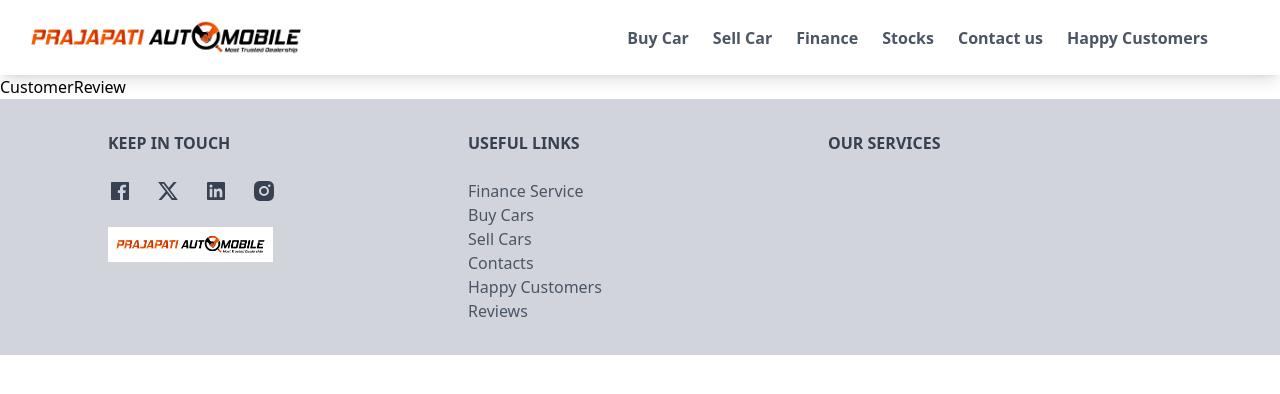
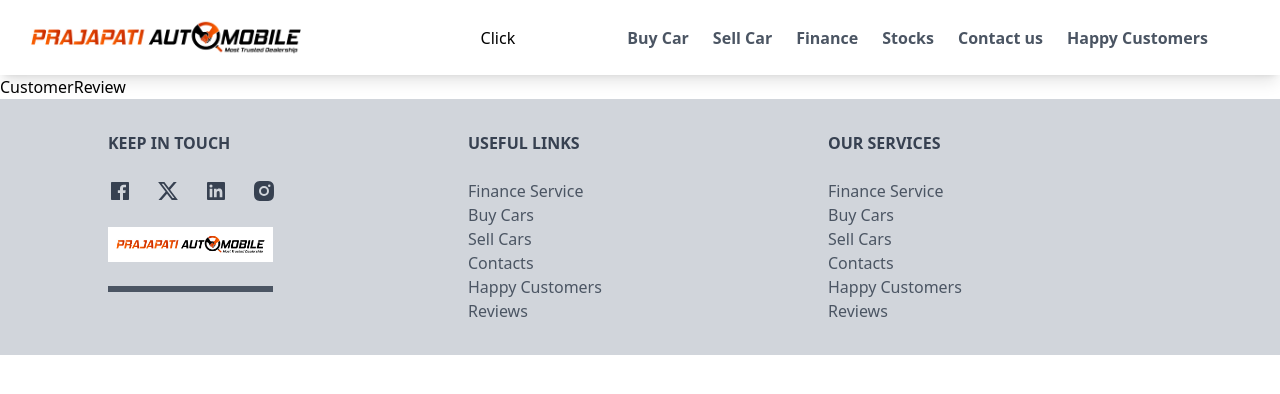
Before and after one commit to codervinod123/prajapati-automobiles, a React (Create React App) app: page /happy-customers in a window 1280 px wide. Shown: the top 394 px of the page. Built offline with nearby package versions, Linux system fonts and the light colour scheme; some icons are missing.

Commit message:
redux configured

```diff
--- a/package.json
+++ b/package.json
@@ -3,12 +3,14 @@
   "version": "0.1.0",
   "private": true,
   "dependencies": {
+    "@reduxjs/toolkit": "^2.0.1",
     "@testing-library/jest-dom": "^5.17.0",
     "@testing-library/react": "^13.4.0",
     "@testing-library/user-event": "^13.5.0",
     "react": "^18.2.0",
     "react-dom": "^18.2.0",
     "react-icons": "^4.12.0",
+    "react-redux": "^9.0.4",
     "react-router-dom": "^6.21.1",
     "react-scripts": "5.0.1",
     "web-vitals": "^2.1.4"
--- a/src/App.js
+++ b/src/App.js
@@ -13,7 +13,8 @@ import Home from './components/Home'
 import Stocks from './components/Stocks'
 import ContactUs from './components/ContactUs'
 
-
+import { Provider } from 'react-redux'
+import store from './store/store'
 
 const appRouter=createBrowserRouter([
   {
@@ -58,11 +59,13 @@ const appRouter=createBrowserRouter([
 
 const App = () => {
   return (
+    <Provider store={store}>
     <div>
       <Header />
        <RouterProvider router={appRouter}/>
       <Footer />
     </div>
+    </Provider>
   )
 }
 
--- a/src/components/Footer.js
+++ b/src/components/Footer.js
@@ -31,6 +31,7 @@ const Footer = () => {
               <div className='py-6'>
                    <img className='w-[165px]' src={Logo}  alt="logo" />
               </div>
+              <div className='bg-gray-600 h-[6px] w-[48%]'></div>
           </div>
 
           <div className='px-2 w-full'>
@@ -50,7 +51,14 @@ const Footer = () => {
           <div className='px-2 w-full'>
               <h1 className='font-bold text-gray-700 pb-6'>OUR SERVICES</h1>
               <div className=''>
-
+                   <ul className='text-gray-600 '>
+                      <li className='cursor-pointer hover:text-gray-900 transition-all duration-300 w-fit'>Finance Service</li>
+                      <li className='cursor-pointer hover:text-gray-900 transition-all duration-300 w-fit'>Buy Cars</li>
+                      <li className='cursor-pointer hover:text-gray-900 transition-all duration-300 w-fit'>Sell Cars</li>
+                      <li className='cursor-pointer hover:text-gray-900 transition-all duration-300 w-fit'>Contacts</li>
+                      <li className='cursor-pointer hover:text-gray-900 transition-all duration-300 w-fit'>Happy Customers</li>
+                      <li className='cursor-pointer hover:text-gray-900 transition-all duration-300 w-fit'>Reviews</li>
+                   </ul>
               </div>
           </div>
 
--- a/src/components/Header.js
+++ b/src/components/Header.js
@@ -3,8 +3,21 @@ import logo from "../assets/logo.jpg"
 import { PiUserCircleThin } from "react-icons/pi"
 import { Link } from 'react-router-dom'
 
+import { useSelector } from 'react-redux'
+import { themeToggler } from '../store/themeSlice'
+import { useDispatch } from 'react-redux'
 
 const Header = () => {
+
+    // redux configuration
+
+    const theme=useSelector((store)=>store.themeSlice);
+    console.log(theme);
+    const dispatch=useDispatch();
+    const handleClick=()=>{
+          dispatch(themeToggler());
+    }
+
   return (
     <nav>
       <div className='flex justify-between items-center bg-white px-4 py-2 h-[4.7rem] shadow-lg'>
@@ -13,6 +26,10 @@ const Header = () => {
           <div className='cursor-pointer'>
             <img width={"300px"} src={logo} alt="logo" title='logo' />
           </div>
+
+          <button onClick={()=>handleClick()}>
+             Click
+          </button>
 
           {/* <div className=''>
             <input
--- /dev/null
+++ b/src/store/store.js
@@ -0,0 +1,10 @@
+import { configureStore } from "@reduxjs/toolkit";
+import themeSlice from "./themeSlice";
+
+const store=configureStore({
+    reducer:{
+        themeSlice:themeSlice,
+    }
+});
+
+export default store;
--- /dev/null
+++ b/src/store/themeSlice.js
@@ -0,0 +1,16 @@
+import { createSlice } from "@reduxjs/toolkit";
+
+const themeSlice=createSlice({
+    name:"themeToggler",
+    initialState:{
+        isLightTheme:true,
+    },
+    reducers:{
+        themeToggler:(state)=>{
+           state.isLightTheme=!state.isLightTheme;
+        }
+    }
+})
+
+export const {themeToggler}=themeSlice.actions;
+export default themeSlice.reducer;
```
Also changed, not shown: 1 other file (tests, documents, lock files or other folders).
